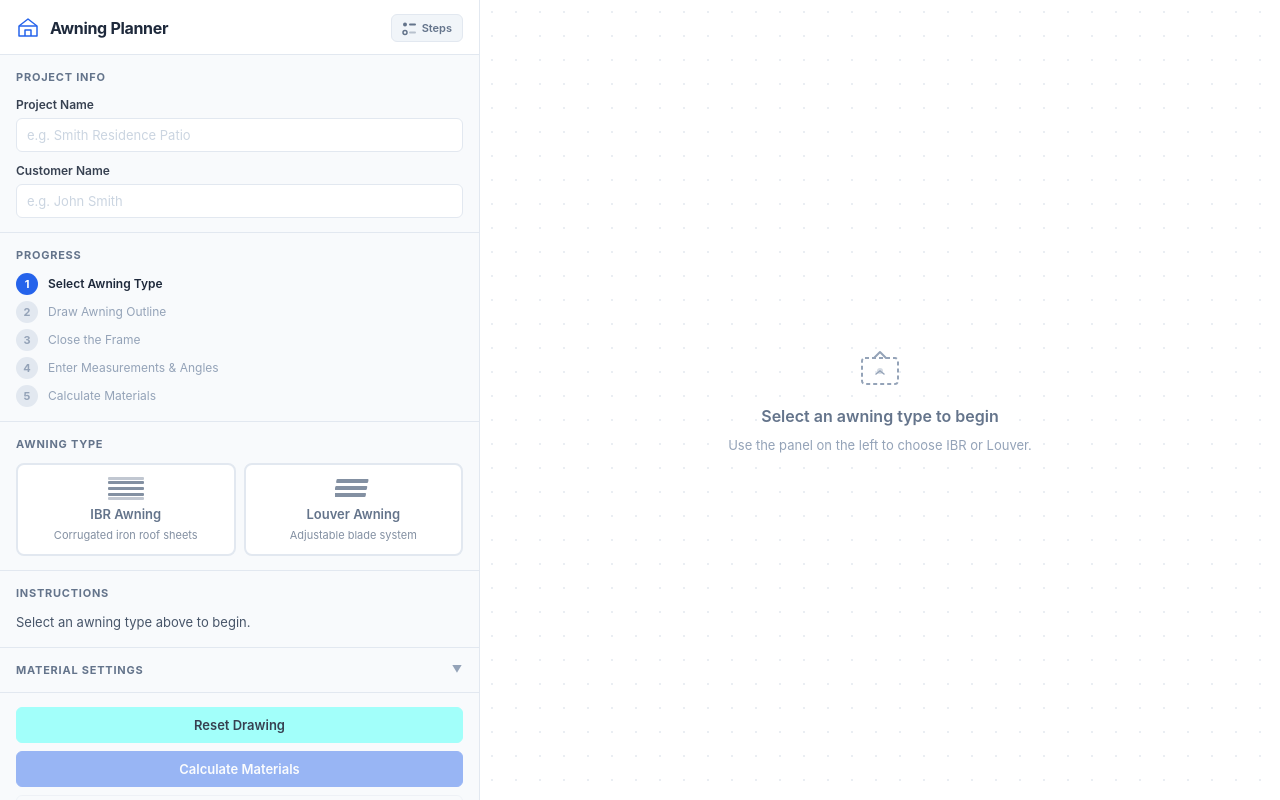
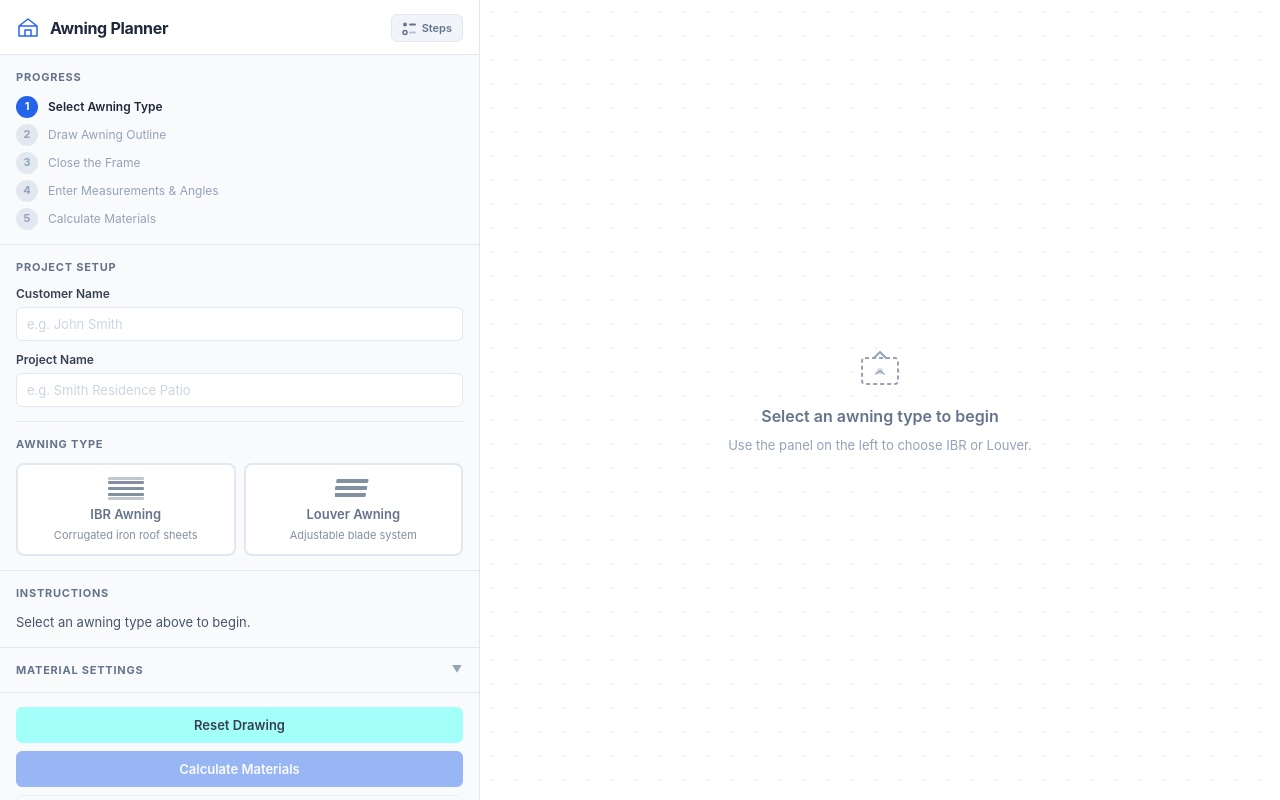
Before and after one commit to RubenFerreiraCA-SA/awning-planner, an Angular app: page / in a window 1280 px wide. Both pictures are taken after a click on the button "All". Built offline with nearby package versions, Linux system fonts and the light colour scheme.

Commit message:
Extracting code to ProjectSetupView

```diff
--- a/src/app/pages/awning-planner-page/planner-sidebar/planner-sidebar.html
+++ b/src/app/pages/awning-planner-page/planner-sidebar/planner-sidebar.html
@@ -59,19 +59,14 @@
         <h2 class="panel-title">Project Setup</h2>
       </div>
       <div class="panel-body">
-        <div class="field-group">
-          <label for="wz-customer-name" class="field-label">Customer Name</label>
-          <input id="wz-customer-name" type="text" class="field-input" placeholder="e.g. John Smith"
-            [value]="customerName()" (input)="onCustomerNameChange($event)" />
-        </div>
-        <div class="field-group">
-          <label for="wz-project-name" class="field-label">Project Name</label>
-          <input id="wz-project-name" type="text" class="field-input" placeholder="e.g. Smith Residence Patio"
-            [value]="projectName()" (input)="onProjectNameChange($event)" />
-        </div>
-        <div class="panel-divider"></div>
-        <p class="panel-section-label" id="wz-type-label">Awning Type</p>
-        <app-project-setup-view [selectedType]="awningType()" (typeChange)="onTypeChange($event)" />
+        <app-project-setup-view
+          [selectedType]="awningType()"
+          [customerName]="customerName()"
+          [projectName]="projectName()"
+          (typeChange)="onTypeChange($event)"
+          (customerNameChange)="onCustomerNameChange($event)"
+          (projectNameChange)="onProjectNameChange($event)"
+        />
       </div>
     }
 
@@ -325,20 +320,6 @@
        ═══════════════════════════════════════════════════════════════════ -->
   @else {
 
-  <section class="sidebar-section" aria-label="Project information">
-    <h2 class="section-title">Project Info</h2>
-    <div class="field-group">
-      <label for="project-name" class="field-label">Project Name</label>
-      <input id="project-name" type="text" class="field-input" placeholder="e.g. Smith Residence Patio"
-        [value]="projectName()" (input)="onProjectNameChange($event)" />
-    </div>
-    <div class="field-group">
-      <label for="customer-name" class="field-label">Customer Name</label>
-      <input id="customer-name" type="text" class="field-input" placeholder="e.g. John Smith" [value]="customerName()"
-        (input)="onCustomerNameChange($event)" />
-    </div>
-  </section>
-
   <section class="sidebar-section" aria-label="Workflow progress">
     <h2 class="section-title">Progress</h2>
     <ol class="steps" aria-label="Workflow steps">
@@ -359,9 +340,16 @@
     </ol>
   </section>
 
-  <section class="sidebar-section" aria-label="Awning type selection">
-    <h2 class="section-title">Awning Type</h2>
-    <app-project-setup-view [selectedType]="awningType()" (typeChange)="onTypeChange($event)" />
+  <section class="sidebar-section" aria-label="Project setup">
+    <h2 class="section-title">Project Setup</h2>
+    <app-project-setup-view
+      [selectedType]="awningType()"
+      [customerName]="customerName()"
+      [projectName]="projectName()"
+      (typeChange)="onTypeChange($event)"
+      (customerNameChange)="onCustomerNameChange($event)"
+      (projectNameChange)="onProjectNameChange($event)"
+    />
   </section>
 
   <section class="sidebar-section" aria-live="polite" aria-label="Current instructions">
--- a/src/app/pages/awning-planner-page/planner-sidebar/planner-sidebar.scss
+++ b/src/app/pages/awning-planner-page/planner-sidebar/planner-sidebar.scss
@@ -210,25 +210,6 @@
   padding: 12px 16px 16px;
 }
 
-.panel-divider {
-  height: 1px;
-  background: #e2e8f0;
-  margin: 14px 0;
-}
-
-.panel-section-label {
-  font-size: 11px;
-  font-weight: 700;
-  text-transform: uppercase;
-  letter-spacing: 0.07em;
-  color: #64748b;
-  margin: 0 0 10px;
-
-  &--success {
-    color: #15803d;
-  }
-}
-
 // ── Wizard: footer navigation ───────────────────────────────────────────────
 
 .wizard-footer {
@@ -374,45 +355,6 @@
   color: #94a3b8;
 }
 
-// Form fields
-.field-group {
-  display: flex;
-  flex-direction: column;
-  gap: 4px;
-  margin-bottom: 10px;
-
-  &:last-child {
-    margin-bottom: 0;
-  }
-}
-
-.field-label {
-  font-size: 12px;
-  font-weight: 600;
-  color: #374151;
-}
-
-.field-input {
-  height: 34px;
-  padding: 0 10px;
-  border: 1.5px solid #e2e8f0;
-  border-radius: 6px;
-  font-size: 13px;
-  font-family: inherit;
-  color: #1e293b;
-  background: #ffffff;
-  transition: border-color 0.15s;
-
-  &:focus {
-    outline: 2px solid #2563eb;
-    outline-offset: 1px;
-    border-color: #2563eb;
-  }
-
-  &::placeholder {
-    color: #cbd5e1;
-  }
-}
 
 // Workflow steps (scroll mode)
 .steps {
@@ -575,12 +517,6 @@
   margin: 0 0 12px;
 }
 
-.field-hint {
-  font-size: 10px;
-  font-weight: 400;
-  color: #94a3b8;
-  margin-left: 4px;
-}
 
 .edge-role-list {
   display: flex;
--- a/src/app/pages/awning-planner-page/planner-sidebar/planner-sidebar.ts
+++ b/src/app/pages/awning-planner-page/planner-sidebar/planner-sidebar.ts
@@ -179,12 +179,12 @@ export class PlannerSidebarComponent {
 
   // ─── Event handlers ────────────────────────────────────────────────────────
 
-  onProjectNameChange(event: Event): void {
-    this.state.setProjectName((event.target as HTMLInputElement).value);
+  onProjectNameChange(name: string): void {
+    this.state.setProjectName(name);
   }
 
-  onCustomerNameChange(event: Event): void {
-    this.state.setCustomerName((event.target as HTMLInputElement).value);
+  onCustomerNameChange(name: string): void {
+    this.state.setCustomerName(name);
   }
 
   onTypeChange(type: AwningType): void {
--- a/src/app/pages/awning-planner-page/planner-sidebar/views/awning-type-selector/project-setup.view.html
+++ b/src/app/pages/awning-planner-page/planner-sidebar/views/awning-type-selector/project-setup.view.html
@@ -1,15 +1,26 @@
+<div class="field-group">
+  <label for="ps-customer-name" class="field-label">Customer Name</label>
+  <input id="ps-customer-name" type="text" class="field-input" placeholder="e.g. John Smith"
+    [value]="customerName()" (input)="onCustomerNameInput($event)" />
+</div>
+<div class="field-group">
+  <label for="ps-project-name" class="field-label">Project Name</label>
+  <input id="ps-project-name" type="text" class="field-input" placeholder="e.g. Smith Residence Patio"
+    [value]="projectName()" (input)="onProjectNameInput($event)" />
+</div>
+<div class="panel-divider"></div>
+<p class="panel-section-label">Awning Type</p>
 <div class="type-selector" role="group" aria-label="Select awning type">
-    <button type="button" class="type-card" [class.type-card--selected]="selectedType === 'IBR'"
-        (click)="typeChange.emit('IBR')" [attr.aria-pressed]="selectedType === 'IBR'">
+  <button type="button" class="type-card" [class.type-card--selected]="selectedType() === 'IBR'"
+    (click)="typeChange.emit('IBR')" [attr.aria-pressed]="selectedType() === 'IBR'">
     <span class="type-icon" aria-hidden="true">
       <span class="icon icon--type-ibr"></span>
     </span>
     <span class="type-name">IBR Awning</span>
     <span class="type-desc">Corrugated iron roof sheets</span>
   </button>
-
-    <button type="button" class="type-card" [class.type-card--selected]="selectedType === 'LOUVER'"
-        (click)="typeChange.emit('LOUVER')" [attr.aria-pressed]="selectedType === 'LOUVER'">
+  <button type="button" class="type-card" [class.type-card--selected]="selectedType() === 'LOUVER'"
+    (click)="typeChange.emit('LOUVER')" [attr.aria-pressed]="selectedType() === 'LOUVER'">
     <span class="type-icon" aria-hidden="true">
       <span class="icon icon--type-louver"></span>
     </span>
--- a/src/app/pages/awning-planner-page/planner-sidebar/views/awning-type-selector/project-setup.view.ts
+++ b/src/app/pages/awning-planner-page/planner-sidebar/views/awning-type-selector/project-setup.view.ts
@@ -1,4 +1,4 @@
-import { ChangeDetectionStrategy, Component, EventEmitter, Input, input, Output, output } from '@angular/core';
+import { ChangeDetectionStrategy, Component, input, output } from '@angular/core';
 import { AwningType } from '../../../../../models/awning.models';
 
 @Component({
@@ -8,6 +8,19 @@ import { AwningType } from '../../../../../models/awning.models';
   templateUrl: './project-setup.view.html',
 })
 export class ProjectSetupView {
-  @Input() selectedType: AwningType | null = null;
-  @Output() typeChange = new EventEmitter<AwningType>();
+  readonly selectedType = input<AwningType | null>(null);
+  readonly customerName = input('');
+  readonly projectName = input('');
+
+  readonly typeChange = output<AwningType>();
+  readonly customerNameChange = output<string>();
+  readonly projectNameChange = output<string>();
+
+  onCustomerNameInput(event: Event): void {
+    this.customerNameChange.emit((event.target as HTMLInputElement).value);
+  }
+
+  onProjectNameInput(event: Event): void {
+    this.projectNameChange.emit((event.target as HTMLInputElement).value);
+  }
 }
--- a/src/styles.scss
+++ b/src/styles.scss
@@ -32,6 +32,73 @@ app-root {
   height: 100%;
 }
 
+// ── Form fields ─────────────────────────────────────────────────────────────
+.field-group {
+  display: flex;
+  flex-direction: column;
+  gap: 4px;
+  margin-bottom: 10px;
+
+  &:last-child {
+    margin-bottom: 0;
+  }
+}
+
+.field-label {
+  font-size: 12px;
+  font-weight: 600;
+  color: #374151;
+}
+
+.field-hint {
+  font-size: 10px;
+  font-weight: 400;
+  color: #94a3b8;
+  margin-left: 4px;
+}
+
+.field-input {
+  height: 34px;
+  padding: 0 10px;
+  border: 1.5px solid #e2e8f0;
+  border-radius: 6px;
+  font-size: 13px;
+  font-family: inherit;
+  color: #1e293b;
+  background: #ffffff;
+  transition: border-color 0.15s;
+
+  &:focus {
+    outline: 2px solid #2563eb;
+    outline-offset: 1px;
+    border-color: #2563eb;
+  }
+
+  &::placeholder {
+    color: #cbd5e1;
+  }
+}
+
+// ── Panel utilities ──────────────────────────────────────────────────────────
+.panel-divider {
+  height: 1px;
+  background: #e2e8f0;
+  margin: 14px 0;
+}
+
+.panel-section-label {
+  font-size: 11px;
+  font-weight: 700;
+  text-transform: uppercase;
+  letter-spacing: 0.07em;
+  color: #64748b;
+  margin: 0 0 10px;
+
+  &--success {
+    color: #15803d;
+  }
+}
+
 // ── Icon mask utility ───────────────────────────────────────────────────────
 // Renders an SVG from public/icons/ using the current text colour.
 // The SVG file colour is irrelevant — mask uses alpha only.
```
Lines whose indentation alone changed are shown as unchanged.
